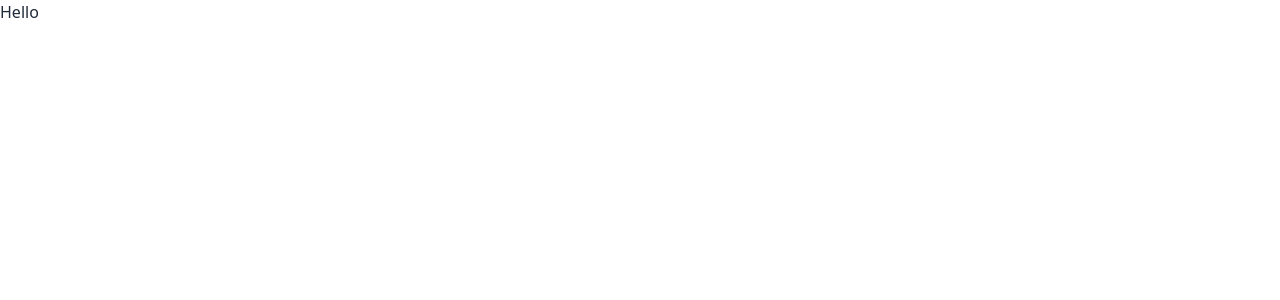
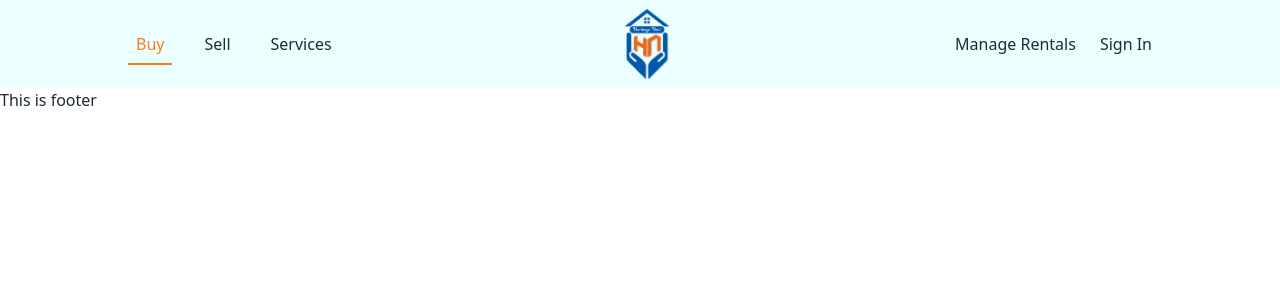
Before and after one commit to atique-shahriar/HeritageNest, a React (Vite) app: page / in a window 1280 px wide. Shown: the top 300 px of the page. Built offline with nearby package versions, Linux system fonts and the light colour scheme.

Commit message:
Create Navbar

```diff
--- a/package.json
+++ b/package.json
@@ -10,10 +10,14 @@
     "preview": "vite preview"
   },
   "dependencies": {
+    "localforage": "^1.10.0",
+    "match-sorter": "^6.3.4",
     "prop-types": "^15.8.1",
     "react": "^18.3.1",
     "react-dom": "^18.3.1",
-    "react-icons": "^5.2.1"
+    "react-icons": "^5.2.1",
+    "react-router-dom": "^6.23.1",
+    "sort-by": "^1.2.0"
   },
   "devDependencies": {
     "@types/react": "^18.3.3",
--- a/src/App.jsx
+++ b/src/App.jsx
@@ -1,7 +1,15 @@
-import "./App.css";
+import { Outlet } from "react-router-dom";
+import Footer from "./Layouts/Footer/Footer";
+import Navbar from "./Layouts/Navbar/Navbar";
 
 function App() {
-  return <>Hello</>;
+  return (
+    <>
+      <Navbar></Navbar>
+      <Outlet></Outlet>
+      <Footer></Footer>
+    </>
+  );
 }
 
 export default App;
--- /dev/null
+++ b/src/Layouts/Footer/Footer.jsx
@@ -0,0 +1,5 @@
+const Footer = () => {
+  return <div>This is footer</div>;
+};
+
+export default Footer;
--- /dev/null
+++ b/src/Layouts/Navbar/Navbar.jsx
@@ -0,0 +1,121 @@
+import { Link, NavLink } from "react-router-dom";
+
+const Navbar = () => {
+  const navItems = (
+    <>
+      <li>
+        <NavLink
+          to="/"
+          className="hover:bg-transparent py-2 px-2 active:bg-transparent"
+          style={({isActive}) => {
+            return isActive
+              ? {
+                  color: "#FF7B19",
+                  borderBottom: "2px solid #FF7B19",
+                  borderRadius: "0px",
+                  fontWeight: "500",
+                }
+              : {};
+          }}>
+          Buy
+        </NavLink>
+      </li>
+      <li>
+        <NavLink
+          to="/sell"
+          className="hover:bg-transparent py-2 px-2 active:bg-transparent"
+          style={({isActive}) => {
+            return isActive
+              ? {
+                  color: "#FF7B19",
+                  borderBottom: "2px solid #FF7B19",
+                  borderRadius: "0px",
+                  fontWeight: "500",
+                }
+              : {};
+          }}>
+          Sell
+        </NavLink>
+      </li>
+      <li>
+        <NavLink
+          to="/services"
+          className="hover:bg-transparent py-2 px-2 active:bg-transparent"
+          style={({isActive}) => {
+            return isActive
+              ? {
+                  color: "#FF7B19",
+                  borderBottom: "2px solid #FF7B19",
+                  borderRadius: "0px",
+                  fontWeight: "500",
+                }
+              : {};
+          }}>
+          Services
+        </NavLink>
+      </li>
+    </>
+  );
+
+  return (
+    <div className="bg-[#ecffff]">
+      <div className="w-11/12 md:w-4/5 mx-auto py-2 ">
+        <div className="flex justify-between items-center">
+          <div className="flex items-center">
+            <div className="dropdown">
+              <div
+                tabIndex={0}
+                role="button"
+                className="btn-ghost lg:hidden p-1 rounded-lg">
+                <svg
+                  xmlns="http://www.w3.org/2000/svg"
+                  className="h-5 w-5"
+                  fill="none"
+                  viewBox="0 0 24 24"
+                  stroke="currentColor">
+                  <path
+                    strokeLinecap="round"
+                    strokeLinejoin="round"
+                    strokeWidth="2"
+                    d="M4 6h16M4 12h8m-8 6h16"
+                  />
+                </svg>
+              </div>
+              <ul
+                tabIndex={0}
+                className="menu menu-sm dropdown-content mt-3 z-[1] p-2 shadow bg-base-100 rounded-box w-52 text-base">
+                {navItems}
+              </ul>
+            </div>
+            <div className="flex flex-col items-center lg:hidden">
+              <img
+                src="../../../public/Images/BuyerScreen/Logo.png"
+                alt=""
+                className="w-8 lg:w-12 ml-2"
+              />
+            </div>
+            <div className="hidden lg:flex">
+              <ul className="flex gap-6 text-base">{navItems}</ul>
+            </div>
+          </div>
+
+          <div className="flex flex-col items-center hidden lg:block">
+            <img
+              src="../../../public/Images/BuyerScreen/Logo.png"
+              alt=""
+              className="w-8 lg:w-12"
+            />
+          </div>
+
+          <div className="flex items-center gap-6 text-base">
+            <Link>Manage Rentals</Link>
+
+            <Link className="font-medium">Sign In</Link>
+          </div>
+        </div>
+      </div>
+    </div>
+  );
+};
+
+export default Navbar;
--- a/src/main.jsx
+++ b/src/main.jsx
@@ -1,10 +1,24 @@
 import React from "react";
 import ReactDOM from "react-dom/client";
+import { RouterProvider, createBrowserRouter } from "react-router-dom";
 import App from "./App.jsx";
 import "./index.css";
 
+const router = createBrowserRouter([
+  {
+    path: "/",
+    element: <App></App>,
+    children: [
+      {
+        path: "/",
+        element: <div></div>,
+      },
+    ],
+  },
+]);
+
 ReactDOM.createRoot(document.getElementById("root")).render(
   <React.StrictMode>
-    <App />
+    <RouterProvider router={router}></RouterProvider>
   </React.StrictMode>
 );
```
Also changed, not shown: 1 other file (tests, documents, lock files or other folders).
